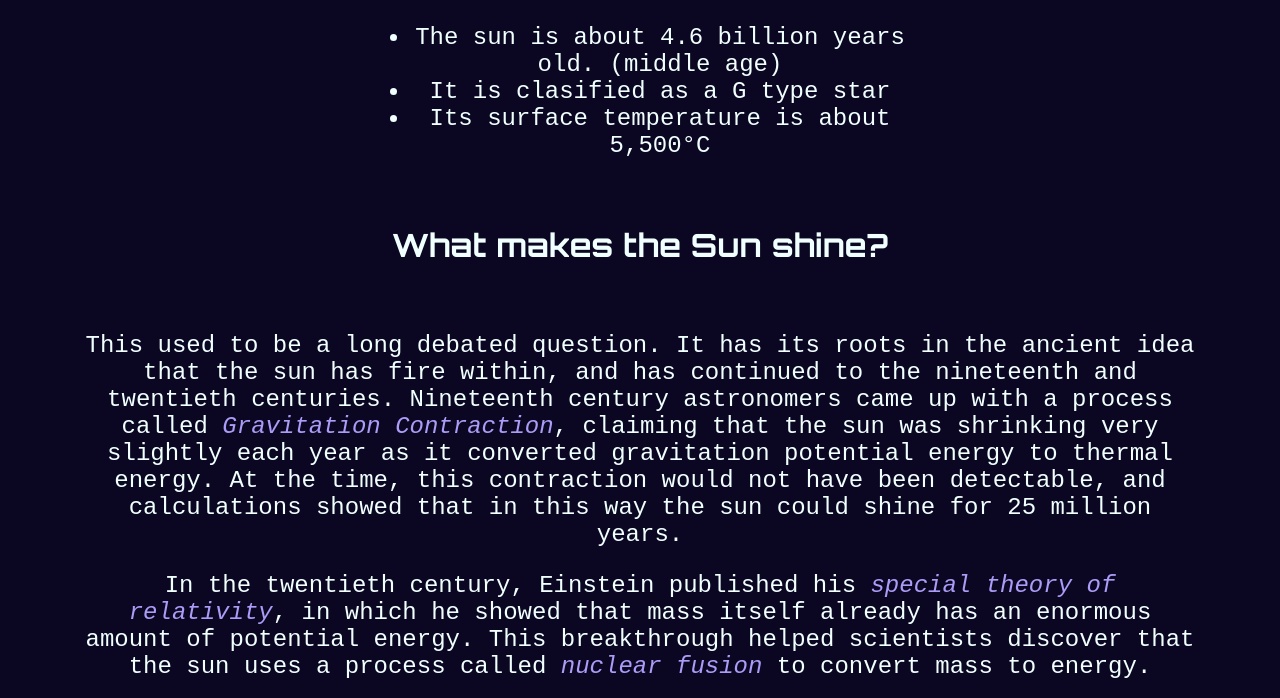
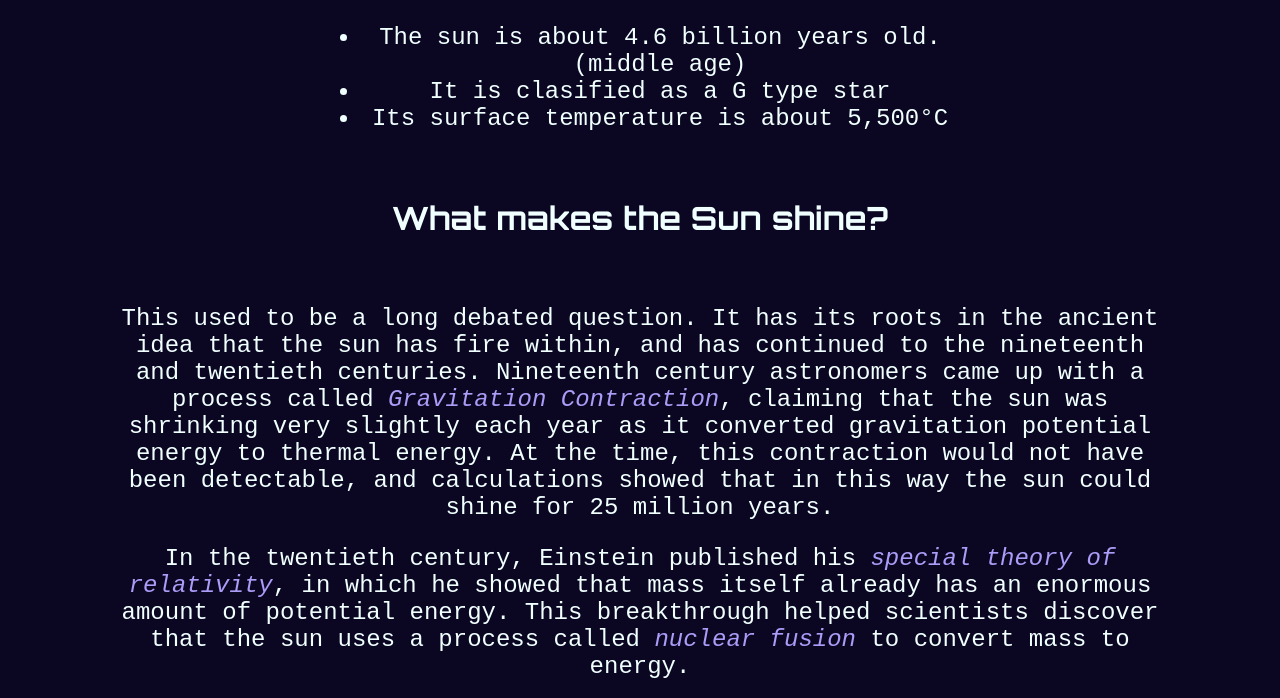
Before and after one commit to voyage-sans-retour/solar-system-explorer, a plain HTML site: page object-pages/sun.html in a window 1280 px wide. Shown: the part 562-1260 px from the top of the page. Drawn offline with Linux system fonts and the light colour scheme.

```diff
--- a/object-pages/object-pages.css
+++ b/object-pages/object-pages.css
@@ -55,13 +55,13 @@ em, .fun-fact {
 }
 
 ul {
-    width: 500px;
+    width: 600px;
     margin: auto;
 }
 
 .description {
-    margin-left: 75px;
-    margin-right: 75px;
+    margin-left: 100px;
+    margin-right: 100px;
 }
 
 footer p {
```
